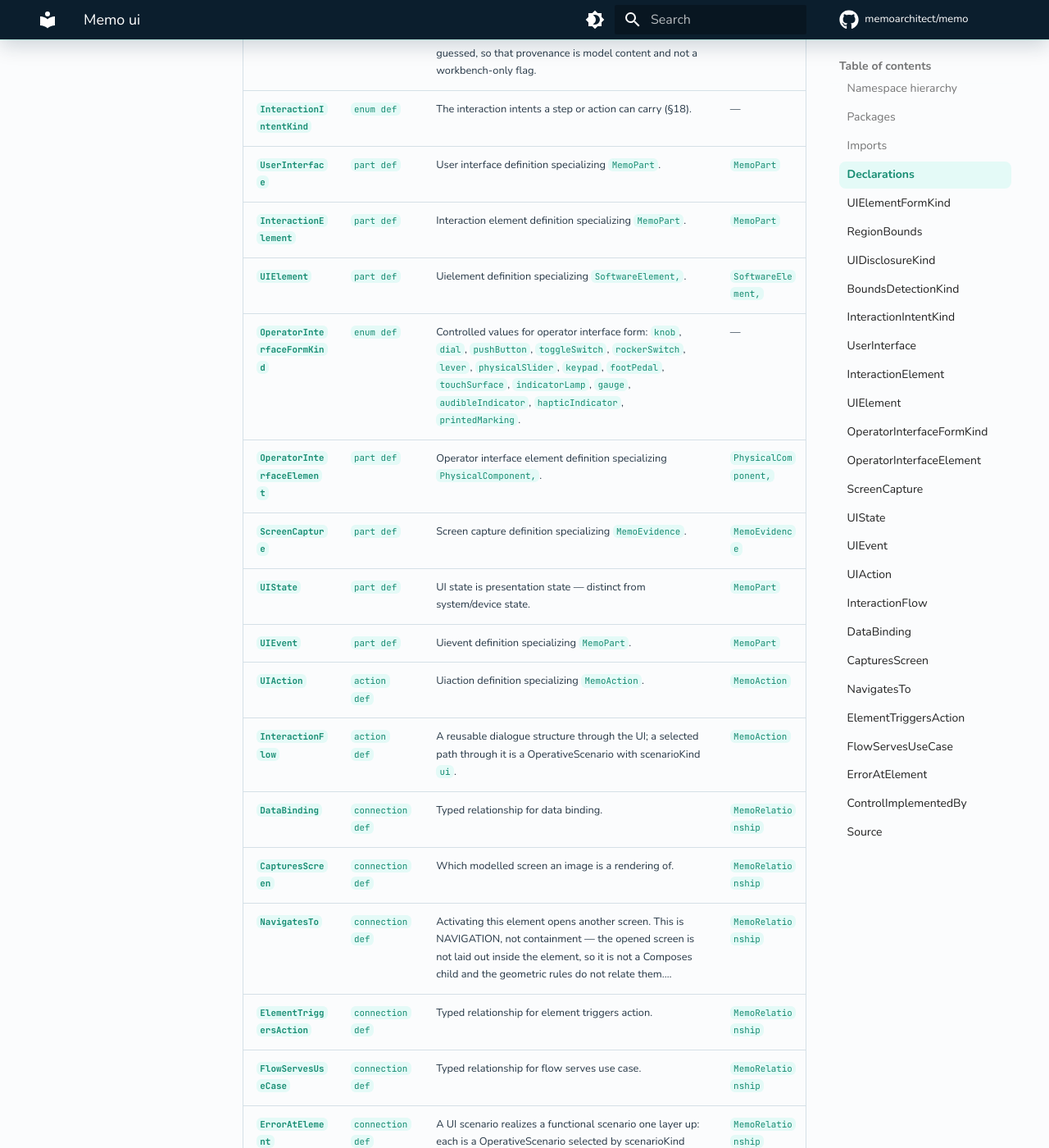
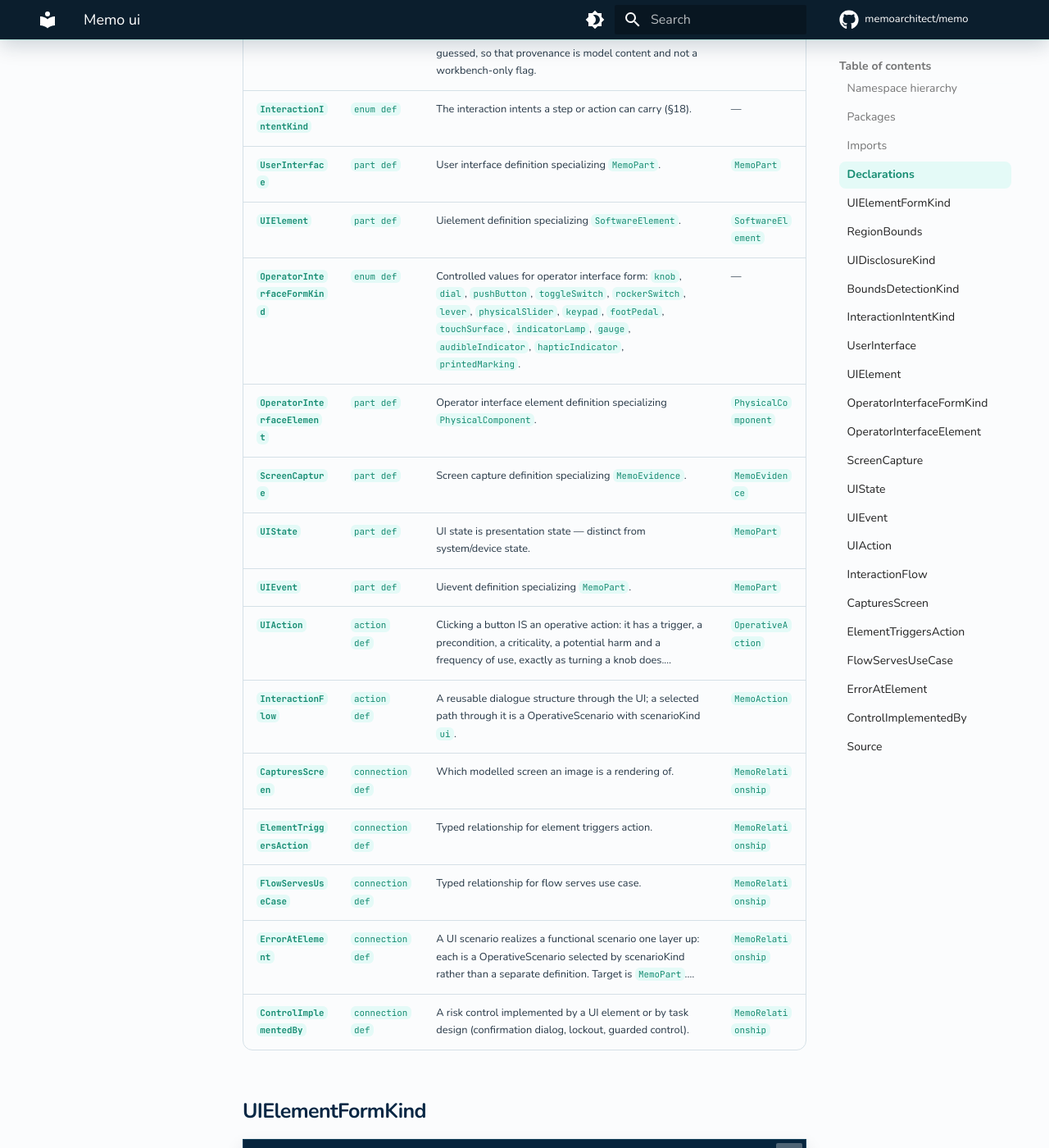
Before and after one commit to memoarchitect/memo, an MkDocs documentation site: the page built from docs/sysml-api/architecture/implementation/ui/memo_ui.md, in a window 1280 px wide and 1400 px high, scrolled down 2053 px. Shown: the whole window at 82% size. Built offline with MkDocs 1.6.1 and Material for MkDocs 9.7.7, drawn with Linux system fonts in a browser that asks for light colours; comment, search, counter and statistics services are not loaded; some of the changed text lies outside the part shown.

Commit message:
docs(sysml-api): regenerate the UI page
Picks up the InteractionElement removal and the earlier UIAction
specialization; the page still described `UIAction specializes MemoAction`
and listed `DataBinding` and `NavigatesTo`, both since removed.

Co-Authored-By: Claude Opus 5 <noreply@anthropic.com>

````diff
--- a/docs/sysml-api/architecture/implementation/ui/memo_ui.md
+++ b/docs/sysml-api/architecture/implementation/ui/memo_ui.md
@@ -47,21 +47,18 @@
 | [`BoundsDetectionKind`](#boundsdetectionkind) | `enum def` | How the element's bounds were obtained. Automatic boundary detection PROPOSES; a reviewer DISPOSES. In a regulated review the reader must be able to see which boxes a human confirmed and which the tool guessed, so that provenance is model content and not a workbench-only flag. | — |
 | [`InteractionIntentKind`](#interactionintentkind) | `enum def` | The interaction intents a step or action can carry (§18). | — |
 | [`UserInterface`](#userinterface) | `part def` | User interface definition specializing `MemoPart`. | `MemoPart` |
-| [`InteractionElement`](#interactionelement) | `part def` | Interaction element definition specializing `MemoPart`. | `MemoPart` |
-| [`UIElement`](#uielement) | `part def` | Uielement definition specializing `SoftwareElement,`. | `SoftwareElement,` |
+| [`UIElement`](#uielement) | `part def` | Uielement definition specializing `SoftwareElement`. | `SoftwareElement` |
 | [`OperatorInterfaceFormKind`](#operatorinterfaceformkind) | `enum def` | Controlled values for operator interface form: `knob`, `dial`, `pushButton`, `toggleSwitch`, `rockerSwitch`, `lever`, `physicalSlider`, `keypad`, `footPedal`, `touchSurface`, `indicatorLamp`, `gauge`, `audibleIndicator`, `hapticIndicator`, `printedMarking`. | — |
-| [`OperatorInterfaceElement`](#operatorinterfaceelement) | `part def` | Operator interface element definition specializing `PhysicalComponent,`. | `PhysicalComponent,` |
+| [`OperatorInterfaceElement`](#operatorinterfaceelement) | `part def` | Operator interface element definition specializing `PhysicalComponent`. | `PhysicalComponent` |
 | [`ScreenCapture`](#screencapture) | `part def` | Screen capture definition specializing `MemoEvidence`. | `MemoEvidence` |
 | [`UIState`](#uistate) | `part def` | UI state is presentation state — distinct from system/device state. | `MemoPart` |
 | [`UIEvent`](#uievent) | `part def` | Uievent definition specializing `MemoPart`. | `MemoPart` |
-| [`UIAction`](#uiaction) | `action def` | Uiaction definition specializing `MemoAction`. | `MemoAction` |
+| [`UIAction`](#uiaction) | `action def` | Clicking a button IS an operative action: it has a trigger, a precondition, a criticality, a potential harm and a frequency of use, exactly as turning a knob does.… | `OperativeAction` |
 | [`InteractionFlow`](#interactionflow) | `action def` | A reusable dialogue structure through the UI; a selected path through it is a OperativeScenario with scenarioKind `ui`. | `MemoAction` |
-| [`DataBinding`](#databinding) | `connection def` | Typed relationship for data binding. | `MemoRelationship` |
 | [`CapturesScreen`](#capturesscreen) | `connection def` | Which modelled screen an image is a rendering of. | `MemoRelationship` |
-| [`NavigatesTo`](#navigatesto) | `connection def` | Activating this element opens another screen. This is NAVIGATION, not containment — the opened screen is not laid out inside the element, so it is not a Composes child and the geometric rules do not relate them.… | `MemoRelationship` |
 | [`ElementTriggersAction`](#elementtriggersaction) | `connection def` | Typed relationship for element triggers action. | `MemoRelationship` |
 | [`FlowServesUseCase`](#flowservesusecase) | `connection def` | Typed relationship for flow serves use case. | `MemoRelationship` |
-| [`ErrorAtElement`](#erroratelement) | `connection def` | A UI scenario realizes a functional scenario one layer up: each is a OperativeScenario selected by scenarioKind rather than a separate definition. | `MemoRelationship` |
+| [`ErrorAtElement`](#erroratelement) | `connection def` | A UI scenario realizes a functional scenario one layer up: each is a OperativeScenario selected by scenarioKind rather than a separate definition. Target is `MemoPart`.… | `MemoRelationship` |
 | [`ControlImplementedBy`](#controlimplementedby) | `connection def` | A risk control implemented by a UI element or by task design (confirmation dialog, lockout, guarded control). | `MemoRelationship` |
 
 ## UIElementFormKind
@@ -154,33 +151,18 @@ part def UserInterface specializes MemoPart
 | Owning package | `memo_architecture_implementation_ui` |
 
 
-## InteractionElement
+## UIElement
 
 ```sysml
-abstract part def InteractionElement specializes MemoPart
+part def UIElement specializes SoftwareElement
 ```
 
 | Property | Value |
 | --- | --- |
-| Description | Interaction element definition specializing `MemoPart`. |
-| Kind | `part def` |
-| Abstract | Yes |
-| Specializes | `MemoPart` |
-| Owning package | `memo_architecture_implementation_ui` |
-
-
-## UIElement
-
-```sysml
-part def UIElement specializes SoftwareElement, InteractionElement
-```
-
-| Property | Value |
-| --- | --- |
-| Description | Uielement definition specializing `SoftwareElement,`. |
+| Description | Uielement definition specializing `SoftwareElement`. |
 | Kind | `part def` |
 | Abstract | No |
-| Specializes | `SoftwareElement,` |
+| Specializes | `SoftwareElement` |
 | Owning package | `memo_architecture_implementation_ui` |
 
 
@@ -202,15 +184,15 @@ enum def OperatorInterfaceFormKind
 ## OperatorInterfaceElement
 
 ```sysml
-part def OperatorInterfaceElement specializes PhysicalComponent, InteractionElement
+part def OperatorInterfaceElement specializes PhysicalComponent
 ```
 
 | Property | Value |
 | --- | --- |
-| Description | Operator interface element definition specializing `PhysicalComponent,`. |
+| Description | Operator interface element definition specializing `PhysicalComponent`. |
 | Kind | `part def` |
 | Abstract | No |
-| Specializes | `PhysicalComponent,` |
+| Specializes | `PhysicalComponent` |
 | Owning package | `memo_architecture_implementation_ui` |
 
 
@@ -262,15 +244,15 @@ part def UIEvent specializes MemoPart
 ## UIAction
 
 ```sysml
-action def UIAction specializes MemoAction
+action def UIAction specializes OperativeAction
 ```
 
 | Property | Value |
 | --- | --- |
-| Description | Uiaction definition specializing `MemoAction`. |
+| Description | Clicking a button IS an operative action: it has a trigger, a precondition, a criticality, a potential harm and a frequency of use, exactly as turning a knob does.… |
 | Kind | `action def` |
 | Abstract | No |
-| Specializes | `MemoAction` |
+| Specializes | `OperativeAction` |
 | Owning package | `memo_architecture_implementation_ui` |
 
 
@@ -289,21 +271,6 @@ action def InteractionFlow specializes MemoAction
 | Owning package | `memo_architecture_implementation_ui` |
 
 
-## DataBinding
-
-```sysml
-connection def DataBinding :> MemoRelationship
-```
-
-| Property | Value |
-| --- | --- |
-| Description | Typed relationship for data binding. |
-| Kind | `connection def` |
-| Abstract | No |
-| Specializes | `MemoRelationship` |
-| Owning package | `memo_architecture_implementation_ui` |
-
-
 ## CapturesScreen
 
 ```sysml
@@ -313,21 +280,6 @@ connection def CapturesScreen :> MemoRelationship
 | Property | Value |
 | --- | --- |
 | Description | Which modelled screen an image is a rendering of. |
-| Kind | `connection def` |
-| Abstract | No |
-| Specializes | `MemoRelationship` |
-| Owning package | `memo_architecture_implementation_ui` |
-
-
-## NavigatesTo
-
-```sysml
-connection def NavigatesTo :> MemoRelationship
-```
-
-| Property | Value |
-| --- | --- |
-| Description | Activating this element opens another screen. This is NAVIGATION, not containment — the opened screen is not laid out inside the element, so it is not a Composes child and the geometric rules do not relate them.… |
 | Kind | `connection def` |
 | Abstract | No |
 | Specializes | `MemoRelationship` |
@@ -372,7 +324,7 @@ connection def ErrorAtElement :> MemoRelationship
 
 | Property | Value |
 | --- | --- |
-| Description | A UI scenario realizes a functional scenario one layer up: each is a OperativeScenario selected by scenarioKind rather than a separate definition. |
+| Description | A UI scenario realizes a functional scenario one layer up: each is a OperativeScenario selected by scenarioKind rather than a separate definition. Target is `MemoPart`.… |
 | Kind | `connection def` |
 | Abstract | No |
 | Specializes | `MemoRelationship` |
@@ -516,21 +468,15 @@ connection def ControlImplementedBy :> MemoRelationship
             attribute uiTechnology : String;
         }
 
-        // What a rendered control and a physical one genuinely share: a label, an
-        // accessibility story, and — when they annunciate — an alarm character.
-        // The base exists so that the §18 traceability relations can type against
-        // "something the user interacts with" rather than against software
-        // specifically. Without it a use error on a knob would be unmodellable,
-        // because ErrorAtElement would only accept a UIElement.
-        abstract part def InteractionElement specializes MemoPart {
-            attribute labelText : String;
-            attribute accessibilitySummary : String;
-            // alarm annunciation (optional; IEC 60601-1-8)
-            attribute alarmPriority : NotificationPriorityKind[0..1];
-            attribute annunciationModality : String;
-            attribute silenceable : Boolean;
-        }
-
+        // `InteractionElement` was an abstract base over UIElement and
+        // OperatorInterfaceElement, existing so the §18 relations could type
+        // against "something the user interacts with". It was both redundant and
+        // too narrow: the nearest real common ancestor is already `MemoPart`, and
+        // IEC 62366-1 puts the whole means of interaction in scope — a mis-keyed
+        // connector, a moulded marking on a housing, a tube routed backwards are
+        // use errors at parts that were never interaction elements and so could
+        // not be named. `ErrorAtElement` and `ElementTriggersAction` now take
+        // `MemoPart`; the attributes moved to whichever type actually set them.
 
         // One UIElement — the single UI part type. The widget form — holding
         // (screen/panel/dialog), acting (button/knob/slider), presenting
@@ -554,8 +500,20 @@ connection def ControlImplementedBy :> MemoRelationship
         // CODE, and a screen is not a source module. Runtime processes are
         // SoftwareComponent, code is SoftwareModule, and the UI is a third view of
         // the same software — a sibling of those, not a kind of either.
-        part def UIElement specializes SoftwareElement, InteractionElement {
+        part def UIElement specializes SoftwareElement {
             attribute formKind : UIElementFormKind;
+            // The visible label. Held here rather than on a shared interaction
+            // base: a physical control's label is moulded or printed, and is
+            // `legendText` on OperatorInterfaceElement.
+            attribute labelText : String;
+            // ── alarm annunciation (optional; IEC 60601-1-8) ──
+            // On the rendered element, because that is where every modelled
+            // annunciation lives. A physical annunciator that needs a priority
+            // wants an alarm concept of its own, not three attributes copied onto
+            // every front-panel part.
+            attribute alarmPriority : NotificationPriorityKind[0..1];
+            attribute annunciationModality : String;
+            attribute silenceable : Boolean;
             // ── screen layout (optional; set for elements that are laid out) ──
             // Bounds are relative to the parent element in the Composes tree; a
             // root screen's bounds are the full frame.
@@ -623,7 +581,7 @@ connection def ControlImplementedBy :> MemoRelationship
             enum printedMarking;
         }
 
-        part def OperatorInterfaceElement specializes PhysicalComponent, InteractionElement {
+        part def OperatorInterfaceElement specializes PhysicalComponent {
             attribute formKind : OperatorInterfaceFormKind;
             // actuation (optional; set for actuated forms)
             attribute actuationForce : String;
@@ -668,7 +626,17 @@ connection def ControlImplementedBy :> MemoRelationship
             attribute intent : InteractionIntentKind;
         }
 
-        action def UIAction specializes MemoAction {
+        // Clicking a button IS an operative action: it has a trigger, a
+        // precondition, a criticality, a potential harm and a frequency of use,
+        // exactly as turning a knob does. Specializing MemoAction directly made
+        // UIAction a SIBLING of OperativeAction, which cost two things — a UI
+        // action could carry none of those ten attributes, and `CommitsUseError`
+        // (source end: OperativeAction) would not accept it, so a use error
+        // committed by a click was unmodellable.
+        //
+        // The three attributes here are what a UI action adds on top: what the
+        // user meant by it, what came back, and whether it asks first.
+        action def UIAction specializes OperativeAction {
             attribute intent : InteractionIntentKind;
             attribute feedbackProvided : String;
             attribute confirmationRequired : Boolean;
@@ -681,18 +649,6 @@ connection def ControlImplementedBy :> MemoRelationship
             attribute exitPoint : String;
         }
 
-        connection def DataBinding :> MemoRelationship {
-            attribute bindingExpression : String;
-            attribute refreshPolicy : String;
-            end boundElement : InteractionElement :>> source;
-            end dataSource : MemoItem :>> target;
-        }
-        abstract connection dataBindingLinks : DataBinding[*];
-        metadata def <dataBinding> DataBindingMetadata :> SemanticMetadata {
-            :> annotatedElement : SysML::ConnectionDefinition;
-            :> annotatedElement : SysML::ConnectionUsage;
-            :>> baseType = dataBindingLinks meta SysML::Usage;
-        }
         // `PresentsState` had zero usages anywhere in the tree (R10-S6). Its
         // audited native form, `exhibit state`, does not actually fit: `UIState`
         // is a `part def` with plain string attributes, not a `state def`, and
@@ -721,21 +677,15 @@ connection def ControlImplementedBy :> MemoRelationship
         // Conflating the two was the mistake that made "clicking takes you to a
         // child view" look like spatial nesting; it is a separate frame reached
         // from here, and only this relation says so.
-        connection def NavigatesTo :> MemoRelationship {
-            attribute triggerGesture : String;
-            end sourceElement : UIElement :>> source;
-            end targetScreen : UIElement :>> target;
-        }
-        abstract connection navigatesToLinks : NavigatesTo[*];
-        metadata def <navigatesTo> NavigatesToMetadata :> SemanticMetadata {
-            :> annotatedElement : SysML::ConnectionDefinition;
-            :> annotatedElement : SysML::ConnectionUsage;
-            :>> baseType = navigatesToLinks meta SysML::Usage;
-        }
 
         // ── §18 traceability ─────────────────────────────────────────
+        // Source is `MemoPart`, not a UI-specific base: a foot pedal and a
+        // rendered button trigger the same kind of action, and the two are a
+        // PhysicalComponent and a SoftwareElement whose only common ancestor is
+        // MemoPart. CR-MED-111 still holds rendered controls to it, and it is
+        // scoped to UIElement, so the wider end does not weaken the rule.
         connection def ElementTriggersAction :> MemoRelationship {
-            end element : InteractionElement :>> source;
+            end element : MemoPart :>> source;
             end triggeredAction : UIAction :>> target;
         }
         abstract connection elementTriggersActionLinks : ElementTriggersAction[*];
@@ -758,9 +708,14 @@ connection def ControlImplementedBy :> MemoRelationship
         }
         // A UI scenario realizes a functional scenario one layer up: each is a
         // OperativeScenario selected by scenarioKind rather than a separate definition.
+        // Target is `MemoPart`. IEC 62366-1 scopes the user interface to every
+        // means of interaction, so a use error lands wherever the user got it
+        // wrong — a mis-keyed connector, a moulded marking, a tube routed
+        // backwards — not only on a control. Narrowing this to an interaction
+        // base made those unmodellable.
         connection def ErrorAtElement :> MemoRelationship {
             end useError : UseError :>> source;
-            end element : InteractionElement :>> target;
+            end element : MemoPart :>> target;
         }
         abstract connection errorAtElementLinks : ErrorAtElement[*];
         metadata def <errorAtElement> ErrorAtElementMetadata :> SemanticMetadata {
````
